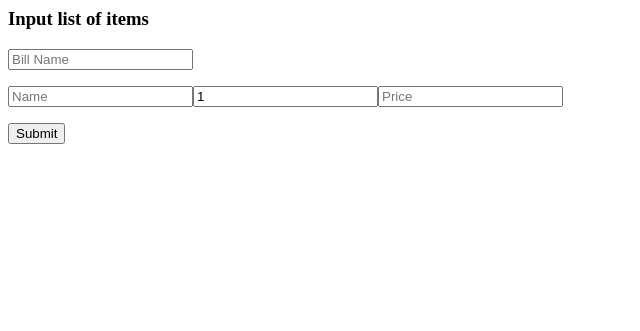
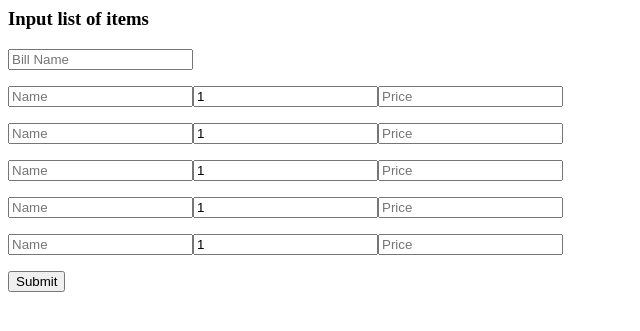
Before and after one commit to BabyThor/billshare, a Django app: page /host/ in a window 1280 px wide. Shown: the top 331 px of the page, without its empty margins (0-640 px from the left). Run offline with Django 3.2, Linux system fonts and the light colour scheme.

Commit message:
Make template can validate input

```diff
--- a/templates/host.html
+++ b/templates/host.html
@@ -1,8 +1,44 @@
+{% load static %}
 <h3>Input list of items</h3>
-<form name="host" action="." method="POST">{% csrf_token %}
+<form name="host" action="." method="POST" id="host_form">{% csrf_token %}
 	<p>{{ form.bill_name }}</p>
 	<p>
 		{{ form.item_name }}{{ form.item_amount }}{{ form.item_price }}
 	</p>
+	<p>
+		{{ form.item_name }}{{ form.item_amount }}{{ form.item_price }}
+	</p>
+	<p>
+		{{ form.item_name }}{{ form.item_amount }}{{ form.item_price }}
+	</p>
+	<p>
+		{{ form.item_name }}{{ form.item_amount }}{{ form.item_price }}
+	</p>
+	<p>
+		{{ form.item_name }}{{ form.item_amount }}{{ form.item_price }}
+	</p>
+
 	<input type="submit" value="Submit">
 </form>
+
+<script src="https://code.jquery.com/jquery-1.12.4.min.js" integrity="sha256-ZosEbRLbNQzLpnKIkEdrPv7lOy9C27hHQ+Xp8a4MxAQ=" crossorigin="anonymous"></script>
+<script type="text/javascript">
+	$('.amount').change(function() {
+		var amount_text = $( this ).val();
+		var amount_number = parseInt(amount_text);
+		if (amount_text != amount_number){
+			$( this ).val(0);
+			alert('Please input amount as number');
+
+		}
+	});
+	$('.price').change(function() {
+		var price_text = $( this ).val();
+		var price_number = parseFloat(price_text);
+		if (price_text != price_number){
+			$( this ).val(0);
+			alert('Please input price as number');
+
+		}
+	});
+</script>
```
